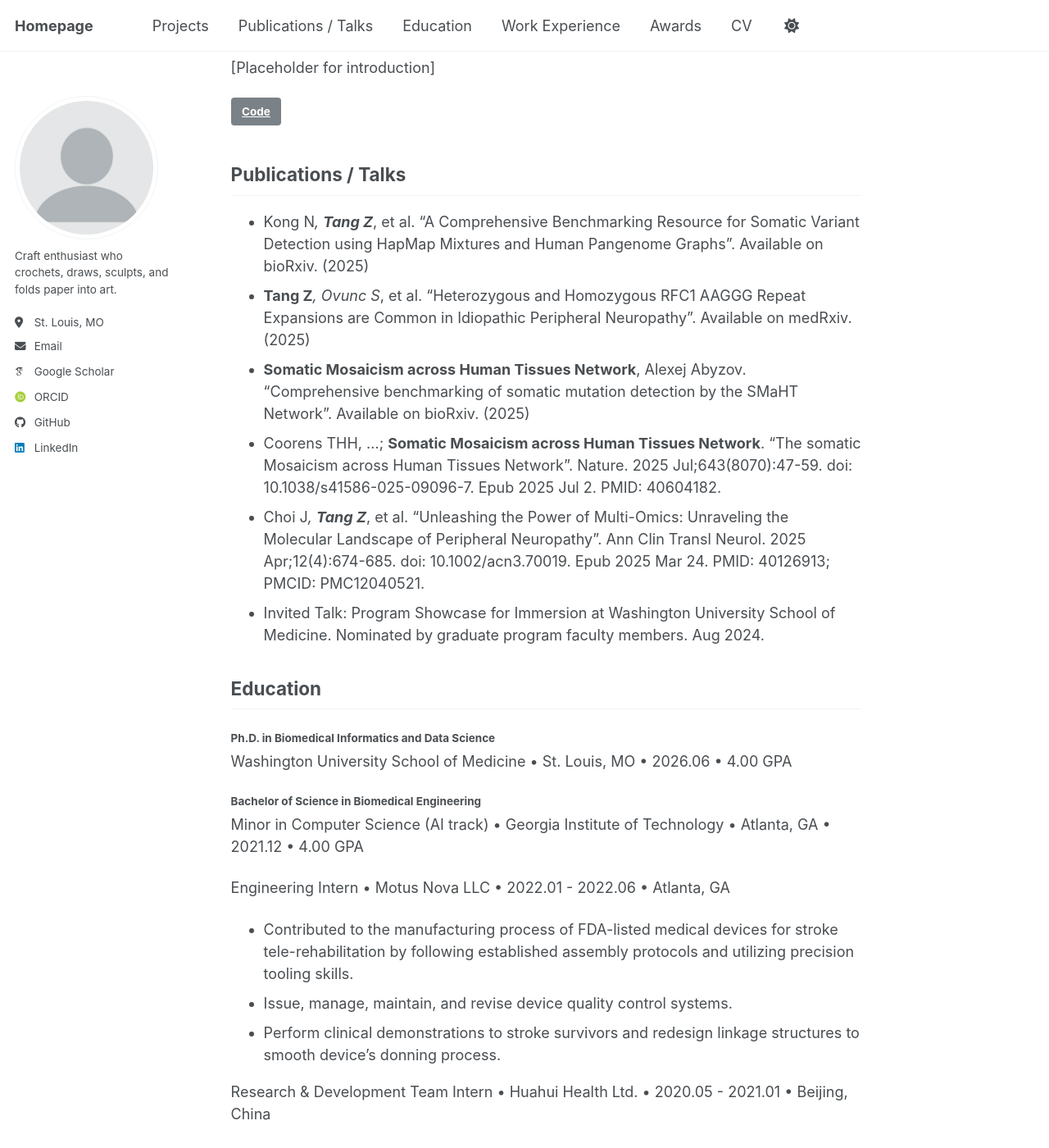
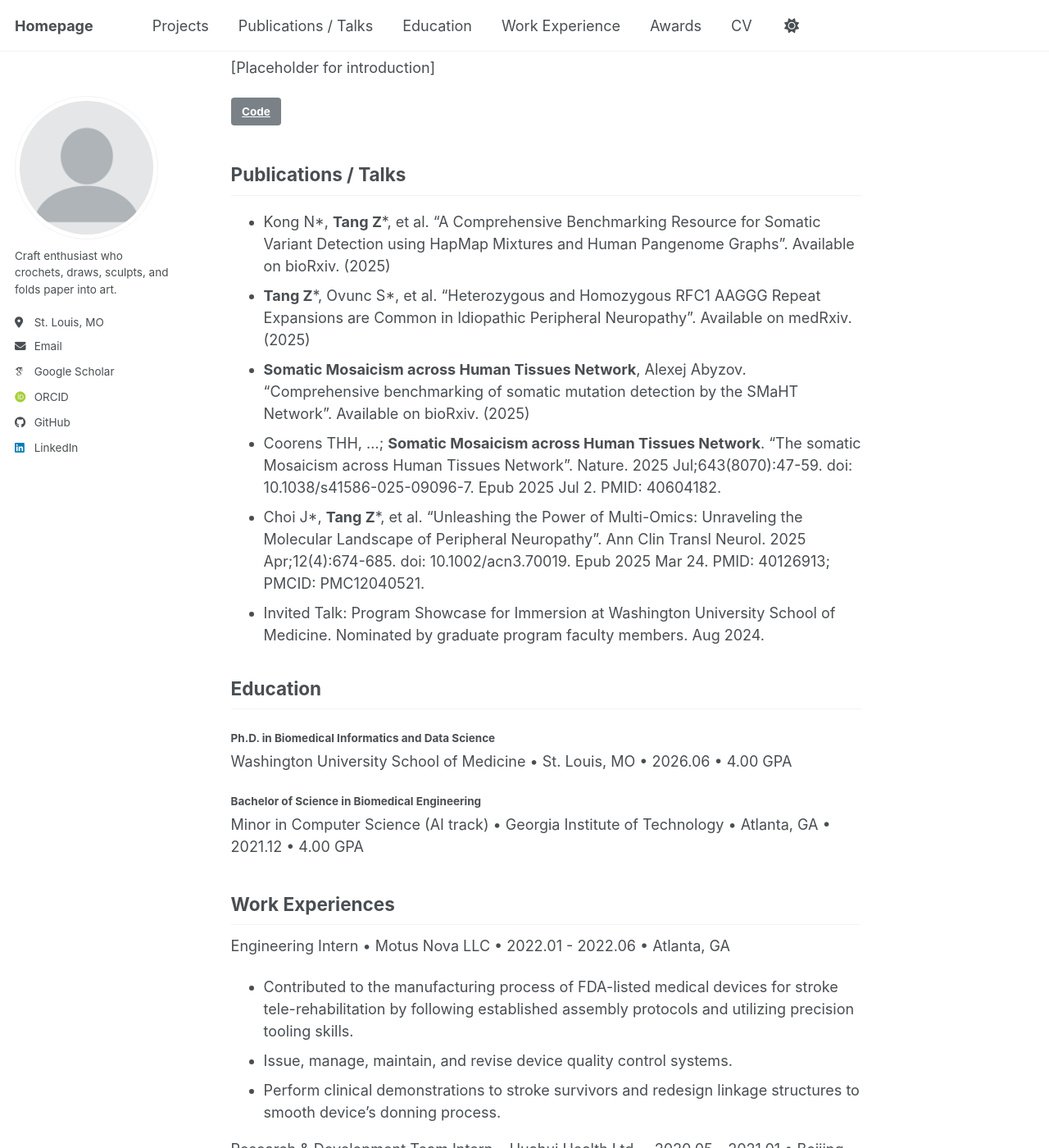
Before and after one commit to ztang99/ztang99.github.io, a Jekyll site: the page built from _pages/about.md, in a window 1280 px wide and 1400 px high, scrolled down 1085 px. Shown: the whole window at 82% size. Built offline with Jekyll 4.4.1, drawn with Linux system fonts in a browser that asks for light colours; some web fonts are replaced; a script bundle is joined from its source files by our own code; library files that are not in the unit come from our copies.

Commit message:
Fix formatting and add work experience section

```diff
--- a/_pages/about.md
+++ b/_pages/about.md
@@ -83,11 +83,11 @@ Future projects:
 <section id="publication" markdown="1">
 
 ## Publications / Talks
-* Kong N*, **Tang Z***, et al. “A Comprehensive Benchmarking Resource for Somatic Variant Detection using HapMap Mixtures and Human Pangenome Graphs”. Available on bioRxiv. (2025)
-* **Tang Z***, Ovunc S*, et al. “Heterozygous and Homozygous RFC1 AAGGG Repeat Expansions are Common in Idiopathic Peripheral Neuropathy”. Available on medRxiv. (2025)
+* Kong N\*, **Tang Z**\*, et al. “A Comprehensive Benchmarking Resource for Somatic Variant Detection using HapMap Mixtures and Human Pangenome Graphs”. Available on bioRxiv. (2025)
+* **Tang Z**\*, Ovunc S\*, et al. “Heterozygous and Homozygous RFC1 AAGGG Repeat Expansions are Common in Idiopathic Peripheral Neuropathy”. Available on medRxiv. (2025)
 * **Somatic Mosaicism across Human Tissues Network**, Alexej Abyzov. "Comprehensive benchmarking of somatic mutation detection by the SMaHT Network". Available on bioRxiv. (2025)
 * Coorens THH, ...; **Somatic Mosaicism across Human Tissues Network**. “The somatic Mosaicism across Human Tissues Network”. Nature. 2025 Jul;643(8070):47-59. doi: 10.1038/s41586-025-09096-7. Epub 2025 Jul 2. PMID: 40604182.
-* Choi J*, **Tang Z***, et al. “Unleashing the Power of Multi-Omics: Unraveling the Molecular Landscape of Peripheral Neuropathy”. Ann Clin Transl Neurol. 2025 Apr;12(4):674-685. doi: 10.1002/acn3.70019. Epub 2025 Mar 24. PMID: 40126913; PMCID: PMC12040521.
+* Choi J\*, **Tang Z**\*, et al. “Unleashing the Power of Multi-Omics: Unraveling the Molecular Landscape of Peripheral Neuropathy”. Ann Clin Transl Neurol. 2025 Apr;12(4):674-685. doi: 10.1002/acn3.70019. Epub 2025 Mar 24. PMID: 40126913; PMCID: PMC12040521.
 * Invited Talk: Program Showcase for Immersion at Washington University School of Medicine. Nominated by graduate program faculty members. Aug 2024.
 
 
@@ -106,6 +106,8 @@ Minor in Computer Science (AI track) • Georgia Institute of Technology • Atl
 
 
 <section id="work-experience" markdown="1">
+
+## Work Experiences
 
 Engineering Intern • Motus Nova LLC • 2022.01 - 2022.06 • Atlanta, GA
 * Contributed to the manufacturing process of FDA-listed medical devices for stroke tele-rehabilitation by following established assembly protocols and utilizing precision tooling skills.
```
